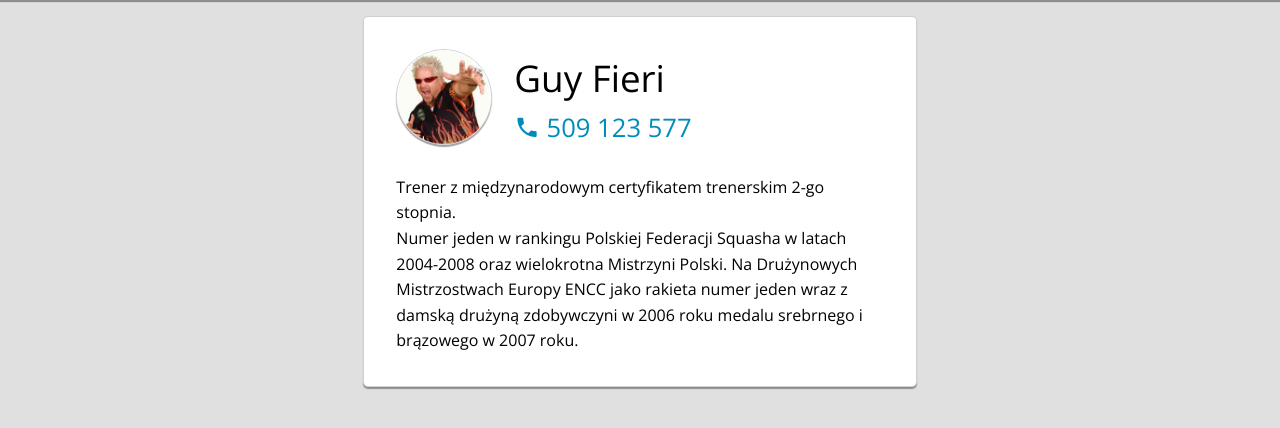
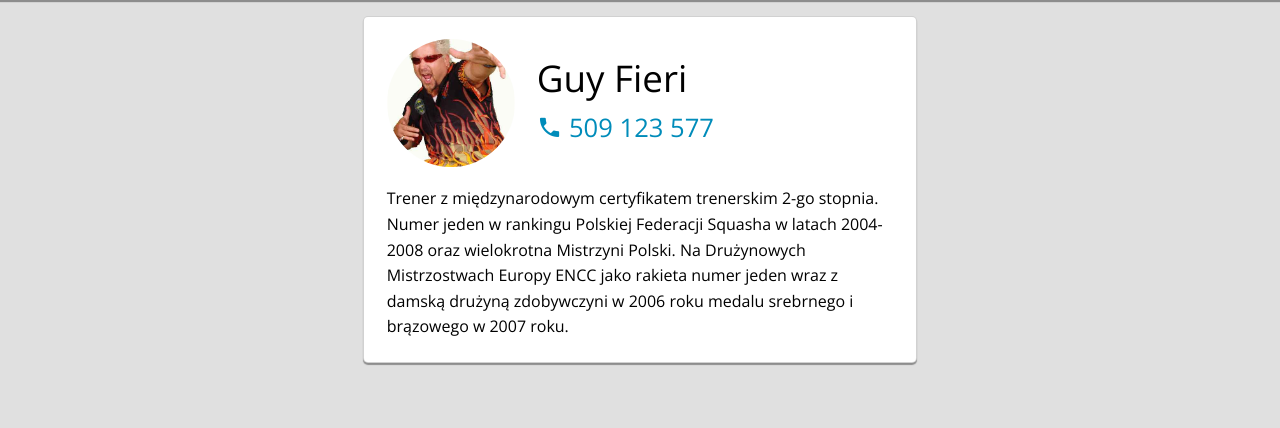
Before and after one commit to januryga/squash-city, a PHP site: page /trenerzy.html in a window 1280 px wide. Shown: the part 45-473 px from the top of the page. Run offline with PHP 8.4, Linux system fonts and the light colour scheme.

Commit message:
reduced padding, larger profile pic, put the cards in a block grid

```diff
--- a/scss/app.scss
+++ b/scss/app.scss
@@ -183,36 +183,34 @@ logo {
 	$profile-size: 8rem;
 }*/
 
-.profile-card-mini {
 
-	$profile-size: 6rem;
-	width: $profile-size;
-
-	.profile-photo {
-		@include card;
-		background: none !important;
-		width: $profile-size;
-		height: $profile-size;
-		border-radius: ($profile-size / 2) !important;
-		margin-bottom: 0.8rem !important;
-	}
-
-	.profile-label {
-		text-align: center;
-	}
-
-}
 
 .profile-card {
 
 	@include card;
 
 	//max-width:30rem !important;
-	padding: 2rem;
+	padding: 1.4rem;
 	color:black;
 
+
+
+	img {
+
+		//@include card;
+		background: none !important;
+		object-fit:cover;
+		object-position:center;
+
+		$profile-size: 8rem;
+		width: $profile-size;
+		height: $profile-size;
+		border-radius: ($profile-size / 2) !important;
+		margin-bottom:2px;
+	}
+
 	.name {
-		//margin-top:0.5rem;
+		margin-top:0.6rem;
 		font-size: 2.3rem;
 		font-weight: 300;
 	}
```
Also changed, not shown: scss/app.css, 1 other file.
